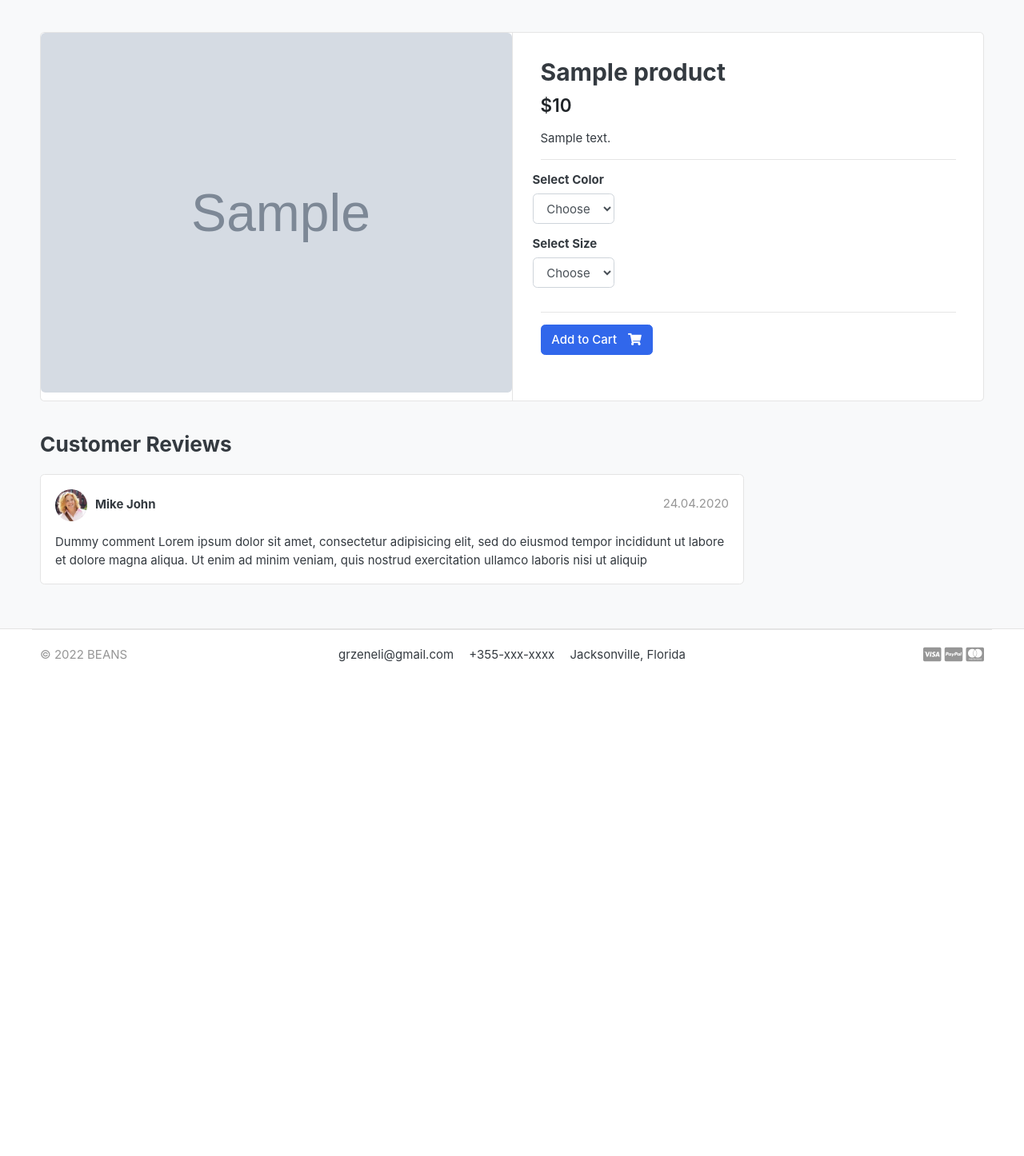
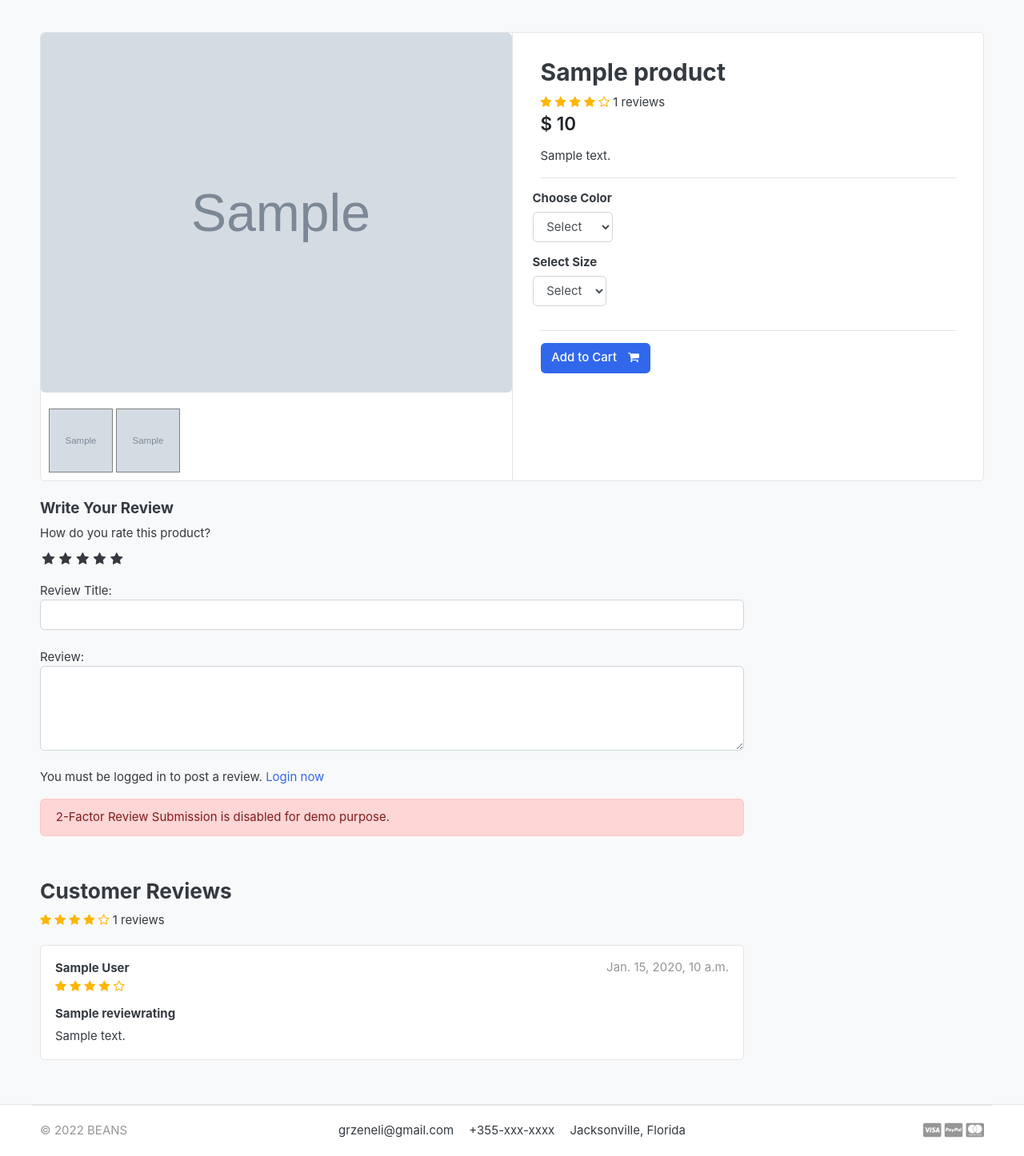
Before and after one commit to geraldzeneli/eCommerce-django, a Django app: a page that uses templates/store/product_detail.html in a window 1280 px wide. Shown: the part 118-1564 px from the top of the page at 80% size. Before the commit the page ends 946 px from the top, so only its background shows below. Run offline with Django 3.2, Linux system fonts and the light colour scheme; tables that the repository leaves empty hold one stand-in row (values such as "Sample post"); grey boxes marked "Sample" are stand-in pictures; some libraries are stand-ins or nearby versions; some web fonts are replaced.

Commit message:
review and rating system

```diff
--- /dev/null
+++ b/shopcart/static/css/custom.css
@@ -0,0 +1,61 @@
+/* Hide Radio button */
+.rate > input{
+  display: none;
+}
+
+.rate{
+  display: inline-block;;
+  border: 0;
+}
+
+.rate > label{
+  float: right;
+}
+
+/* Showing the stars */
+.rate > label:before{
+  display: inline-block;
+  font-size: 1.1rem;
+  font-family: FontAwesome;
+  content: "\f005";
+  margin:0;
+  padding:0.3rem .2rem;
+  cursor: pointer;
+}
+
+/* Half star */
+.rate .half:before{
+  content: "\f089";
+  position: absolute;
+  padding-right: 0;
+}
+
+/* Click and hover */
+input:checked ~ label, label:hover ~ label{
+  color: #ffb503;
+}
+
+/* hover hightlight */
+input:checked + label:hover, input:checked ~ label:hover,input:checked ~ label:hover ~ label,
+label:hover ~ input:checked ~ label{
+  color: #cc9000;
+}
+
+.rating-star i{
+  color: #ffb503 !important;
+}
+
+ul.thumb{
+  margin:0 auto;
+  padding: 0;
+  float: left;
+}
+ul.thumb li{
+  list-style: none;
+  margin: 10px;
+}
+ul.thumb li img{
+  width: 80px;
+  height: 80px;
+  border: 1px solid grey;
+}
--- a/store/admin.py
+++ b/store/admin.py
@@ -1,5 +1,5 @@
 from django.contrib import admin
-from .models import Product, Variation
+from .models import Product, Variation, ReviewRating#, ProductGallery
 
 # Register your models here.
 
@@ -14,3 +14,5 @@ class VariationAdmin(admin.ModelAdmin):
 
 admin.site.register(Product, ProductAdmin)
 admin.site.register(Variation, VariationAdmin)
+admin.site.register(ReviewRating)
+# admin.site.register(ProductGallery)
--- a/store/urls.py
+++ b/store/urls.py
@@ -6,4 +6,5 @@ urlpatterns = [
     path('category/<slug:category_slug>/', views.store, name='products_by_category'),
     path('category/<slug:category_slug>/<slug:product_slug>/', views.product_detail, name='product_detail'),
     path('search/', views.search, name='search'),
+    path('submit_review/<int:product_id>/', views.submit_review, name='submit_review'),
 ]
--- a/store/views.py
+++ b/store/views.py
@@ -1,11 +1,14 @@
-from django.shortcuts import render, get_object_or_404
-from .models import Product
+from django.shortcuts import render, get_object_or_404, redirect
+from .models import Product, ReviewRating, ProductGallery
 from category.models import Category
 from carts.models import CartItem
 from carts.views import _cart_id
 from django.db.models import Q
 
 from django.core.paginator import EmptyPage, PageNotAnInteger, Paginator
+from .forms import ReviewForm
+from django.contrib import messages
+from orders.models import OrderProduct
 
 # Create your views here.
 
@@ -33,18 +36,37 @@ def store(request, category_slug=None):
     }
     return render(request, 'store/store.html', context)
 
+
 def product_detail(request, category_slug, product_slug):
     try:
         single_product = Product.objects.get(category__slug=category_slug, slug=product_slug)
         in_cart = CartItem.objects.filter(cart__cart_id=_cart_id(request), product=single_product).exists()
     except Exception as e:
-        raise # -*- coding: utf-8 -*-
+        raise e
+
+    if request.user.is_authenticated:
+        try:
+            orderproduct = OrderProduct.objects.filter(user=request.user, product_id=single_product.id).exists()
+        except OrderProduct.DoesNotExist:
+            orderproduct = None
+    else:
+        orderproduct = None
+
+    # Get the reviews
+    reviews = ReviewRating.objects.filter(product_id=single_product.id, status=True)
+
+    # Get the product gallery
+    product_gallery = ProductGallery.objects.filter(product_id=single_product.id)
 
     context = {
         'single_product': single_product,
-        'in_cart': in_cart,
+        'in_cart'       : in_cart,
+        'orderproduct': orderproduct,
+        'reviews': reviews,
+        'product_gallery': product_gallery,
     }
     return render(request, 'store/product_detail.html', context)
+
 
 def search(request):
     if 'keyword' in request.GET:
@@ -57,3 +79,27 @@ def search(request):
         'product_count': product_count,
     }
     return render(request, 'store/store.html', context)
+
+
+def submit_review(request, product_id):
+    url = request.META.get('HTTP_REFERER')
+    if request.method == 'POST':
+        try:
+            reviews = ReviewRating.objects.get(user__id=request.user.id, product__id=product_id)
+            form    = ReviewForm(request.POST, instance=reviews)
+            form.save()
+            messages.success(request, 'Thank you! Your review has been updated.')
+            return redirect(url)
+        except ReviewRating.DoesNotExist:
+            form = ReviewForm(request.POST)
+            if form.is_valid():
+                data            = ReviewRating()
+                data.subject    = form.cleaned_data['subject']
+                data.rating     = form.cleaned_data['rating']
+                data.review     = form.cleaned_data['review']
+                data.ip         = request.META.get('REMOTE_ADDR')
+                data.product_id = product_id
+                data.user_id    = request.user.id
+                data.save()
+                messages.success(request, 'Thank you! Your review has been submitted.')
+                return redirect(url)
--- a/templates/store/product_detail.html
+++ b/templates/store/product_detail.html
@@ -2,6 +2,7 @@
 {% load static %}
 
 {% block content %}
+
 <section class="section-content padding-y bg">
 	<div class="container">
 
@@ -10,22 +11,41 @@
 			<div class="row no-gutters">
 				<aside class="col-md-6">
 					<article class="gallery-wrap">
-						<div class="img-big-wrap">
-							<a href="#"><img src="{{ single_product.images.url }}"></a>
+						<div class="img-big-wrap mainImage">
+							<center><img src="{{ single_product.images.url }}"></center>
 						</div> <!-- img-big-wrap.// -->
 
 					</article> <!-- gallery-wrap .end// -->
+					<ul class="thumb">
+						<li>
+							<a href="{{ single_product.images.url }}" target="mainImage"><img src="{{ single_product.images.url }}" alt="Product Image"></a>
+							{% for i in product_gallery %}
+							<a href="{{i.image.url}}" target="mainImage"><img src="{{i.image.url}}" alt="Product Image"></a>
+							{% endfor %}
+						</li>
+					</ul>
 				</aside>
 				<main class="col-md-6 border-left">
 
-					<form action="{% url 'add_cart' single_product.id %}" method="post">
-						{% csrf_token%}
+					<form action="{% url 'add_cart' single_product.id %}" method="POST">
+						{% csrf_token %}
 						<article class="content-body">
 
 							<h2 class="title">{{ single_product.product_name }}</h2>
+							<div class="rating-star">
+								<span>
+									<i class="fa fa-star{% if single_product.averageReview < 0.5 %}-o{% elif single_product.averageReview >= 0.5 and single_product.averageReview < 1 %}-half-o {% endif %}" aria-hidden="true"></i>
+									<i class="fa fa-star{% if single_product.averageReview < 1.5 %}-o{% elif single_product.averageReview >= 1.5 and single_product.averageReview < 2 %}-half-o {% endif %}" aria-hidden="true"></i>
+									<i class="fa fa-star{% if single_product.averageReview < 2.5 %}-o{% elif single_product.averageReview >= 2.5 and single_product.averageReview < 3 %}-half-o {% endif %}" aria-hidden="true"></i>
+									<i class="fa fa-star{% if single_product.averageReview < 3.5 %}-o{% elif single_product.averageReview >= 3.5 and single_product.averageReview < 4 %}-half-o {% endif %}" aria-hidden="true"></i>
+									<i class="fa fa-star{% if single_product.averageReview < 4.5 %}-o{% elif single_product.averageReview >= 4.5 and single_product.averageReview < 5 %}-half-o {% endif %}" aria-hidden="true"></i>
+									<span>{{single_product.countReview}} reviews</span>
+								</span>
+							</div>
+
 
 							<div class="mb-3">
-								<var class="price h4">${{ single_product.price }}</var>
+								<var class="price h4">$ {{single_product.price}}</var>
 							</div>
 
 							<p>{{ single_product.description }}</p>
@@ -34,11 +54,10 @@
 							<hr>
 							<div class="row">
 								<div class="item-option-select">
-									<h6>Select Color</h6>
+									<h6>Choose Color</h6>
 									<select name="color" class="form-control" required>
-										<option value="" disabled selected>Choose</option>
+										<option value="" disabled selected>Select</option>
 										{% for i in single_product.variation_set.colors %}
-										<!-- _set.all will bring all fata from variation model -->
 										<option value="{{ i.variation_value | lower }}">{{ i.variation_value | capfirst }}</option>
 										{% endfor %}
 									</select>
@@ -48,9 +67,8 @@
 								<div class="item-option-select">
 									<h6>Select Size</h6>
 									<select name="size" class="form-control" required>
-										<option value="" disabled selected>Choose</option>
+										<option value="" disabled selected>Select</option>
 										{% for i in single_product.variation_set.sizes %}
-										<!-- _set.all will bring all fata from variation model -->
 										<option value="{{ i.variation_value | lower }}">{{ i.variation_value | capfirst }}</option>
 										{% endfor %}
 									</select>
@@ -58,9 +76,9 @@
 							</div>
 							<hr>
 							{% if single_product.stock <= 0 %}
-							<h5 class="text-danger">Out of Stock!</h5>
+							<h5 class="text-danger">Out of Stock</h5>
 							{% else %}
-							<button type="submit" class="btn  btn-primary"> <span class="text">Add to Cart</span> <i class="fas fa-shopping-cart"></i> </button>
+							<button type="submit" class="btn  btn-primary"> <span class="text">Add to Cart</span> <i class="fa fa-shopping-cart"></i> </button>
 							{% endif %}
 						</article> <!-- product-info-aside .// -->
 					</form>
@@ -74,29 +92,99 @@
 		<div class="row">
 			<div class="col-md-9">
 
+
+
+				<form action="{% url 'submit_review' single_product.id %}" method="POST">
+					{% csrf_token %}
+					<h5>Write Your Review</h5>
+
+					<div>
+						<!-- Rating stars -->
+						<label>How do you rate this product?</label>
+						<br>
+						<div class="rate">
+							<input type="radio" name="rating" id="rating10" value="5" required /><label for="rating10" title="5"></label>
+							<input type="radio" name="rating" id="rating9" value="4.5" required /><label for="rating9" title="4.5" class="half"></label>
+							<input type="radio" name="rating" id="rating8" value="4" required /><label for="rating8" title="4"></label>
+							<input type="radio" name="rating" id="rating7" value="3.5" required /><label for="rating7" title="3.5" class="half"></label>
+							<input type="radio" name="rating" id="rating6" value="3" required /><label for="rating6" title="3"></label>
+							<input type="radio" name="rating" id="rating5" value="2.5" required /><label for="rating5" title="2.5" class="half"></label>
+							<input type="radio" name="rating" id="rating4" value="2" required /><label for="rating4" title="2"></label>
+							<input type="radio" name="rating" id="rating3" value="1.5" required /><label for="rating3" title="1.5" class="half"></label>
+							<input type="radio" name="rating" id="rating2" value="1" required /><label for="rating2" title="1"></label>
+							<input type="radio" name="rating" id="rating1" value="0.5" required /><label for="rating1" title="0.5" class="half"></label>
+						</div>
+						<br>
+						Review Title:
+						<input type="text" class="form-control" name="subject">
+						<br>
+						Review:
+						<textarea name="review" rows="4" class="form-control"></textarea>
+						<br>
+						<!-- {% if user.is_authenticated %}
+							{% if orderproduct %}
+								<input type="submit" value="Submit Review" class="btn btn-primary">
+							{% else %}
+								<p>You must purchase this product to post a review.</p>
+							{% endif %}
+						{% else %}
+						<p>You must be logged in to post a review. <span><a href="{% url 'login' %}">Login now</a></span></p>
+						{% endif %} -->
+
+						{% if user.is_authenticated %}
+						<input type="submit" value="Submit Review" class="btn btn-primary">
+						{% else %}
+						<p>You must be logged in to post a review. <span><a href="{% url 'login' %}">Login now</a></span></p>
+						{% endif %}
+						<div class="alert alert-danger" role="alert" style="margin-top:10px;">
+							2-Factor Review Submission is disabled for demo purpose.
+						</div>
+
+					</div>
+					{% include 'includes/alerts.html' %}
+				</form>
+				<br>
 				<header class="section-heading">
 					<h3>Customer Reviews </h3>
+					<div class="rating-star">
+						<span>
+							<i class="fa fa-star{% if single_product.averageReview < 0.5 %}-o{% elif single_product.averageReview >= 0.5 and single_product.averageReview < 1 %}-half-o {% endif %}" aria-hidden="true"></i>
+							<i class="fa fa-star{% if single_product.averageReview < 1.5 %}-o{% elif single_product.averageReview >= 1.5 and single_product.averageReview < 2 %}-half-o {% endif %}" aria-hidden="true"></i>
+							<i class="fa fa-star{% if single_product.averageReview < 2.5 %}-o{% elif single_product.averageReview >= 2.5 and single_product.averageReview < 3 %}-half-o {% endif %}" aria-hidden="true"></i>
+							<i class="fa fa-star{% if single_product.averageReview < 3.5 %}-o{% elif single_product.averageReview >= 3.5 and single_product.averageReview < 4 %}-half-o {% endif %}" aria-hidden="true"></i>
+							<i class="fa fa-star{% if single_product.averageReview < 4.5 %}-o{% elif single_product.averageReview >= 4.5 and single_product.averageReview < 5 %}-half-o {% endif %}" aria-hidden="true"></i>
+							<span>{{single_product.countReview}} reviews</span>
+						</span>
+					</div>
 
 				</header>
 
+				{% for review in reviews %}
 				<article class="box mb-3">
 					<div class="icontext w-100">
-						<img src="{% static './images/avatars/avatar1.jpg' %}" class="img-xs icon rounded-circle">
+
 						<div class="text">
-							<span class="date text-muted float-md-right">24.04.2020 </span>
-							<h6 class="mb-1">Mike John </h6>
-
+							<span class="date text-muted float-md-right">{{review.updated_at}} </span>
+							<h6 class="mb-1">{{review.user.full_name}} </h6>
+							<div class="rating-star">
+								<span>
+									<i class="fa fa-star{% if review.rating == 0.5 %}-half-o{% elif review.rating < 1 %}-o {% endif %}" aria-hidden="true"></i>
+									<i class="fa fa-star{% if review.rating == 1.5 %}-half-o{% elif review.rating < 2 %}-o {% endif %}" aria-hidden="true"></i>
+									<i class="fa fa-star{% if review.rating == 2.5 %}-half-o{% elif review.rating < 3 %}-o {% endif %}" aria-hidden="true"></i>
+									<i class="fa fa-star{% if review.rating == 3.5 %}-half-o{% elif review.rating < 4 %}-o {% endif %}" aria-hidden="true"></i>
+									<i class="fa fa-star{% if review.rating == 4.5 %}-half-o{% elif review.rating < 5 %}-o {% endif %}" aria-hidden="true"></i>
+								</span>
+							</div>
 						</div>
 					</div> <!-- icontext.// -->
 					<div class="mt-3">
+						<h6>{{review.subject}}</h6>
 						<p>
-							Dummy comment Lorem ipsum dolor sit amet, consectetur adipisicing elit, sed do eiusmod
-							tempor incididunt ut labore et dolore magna aliqua. Ut enim ad minim veniam,
-							quis nostrud exercitation ullamco laboris nisi ut aliquip
+							{{review.review}}
 						</p>
 					</div>
 				</article>
-
+				{% endfor %}
 
 
 			</div> <!-- col.// -->
@@ -106,4 +194,5 @@
 	</div> <!-- container .//  -->
 </section>
 <!-- ========================= SECTION CONTENT END// ========================= -->
+
 {% endblock %}
```
Also changed, not shown: store/forms.py (added, +7 -0 lines), store/models.py (+46 -3 lines), store/migrations/0004_auto_20220920_1435.py (added), store/migrations/0005_productgallery.py (added).
